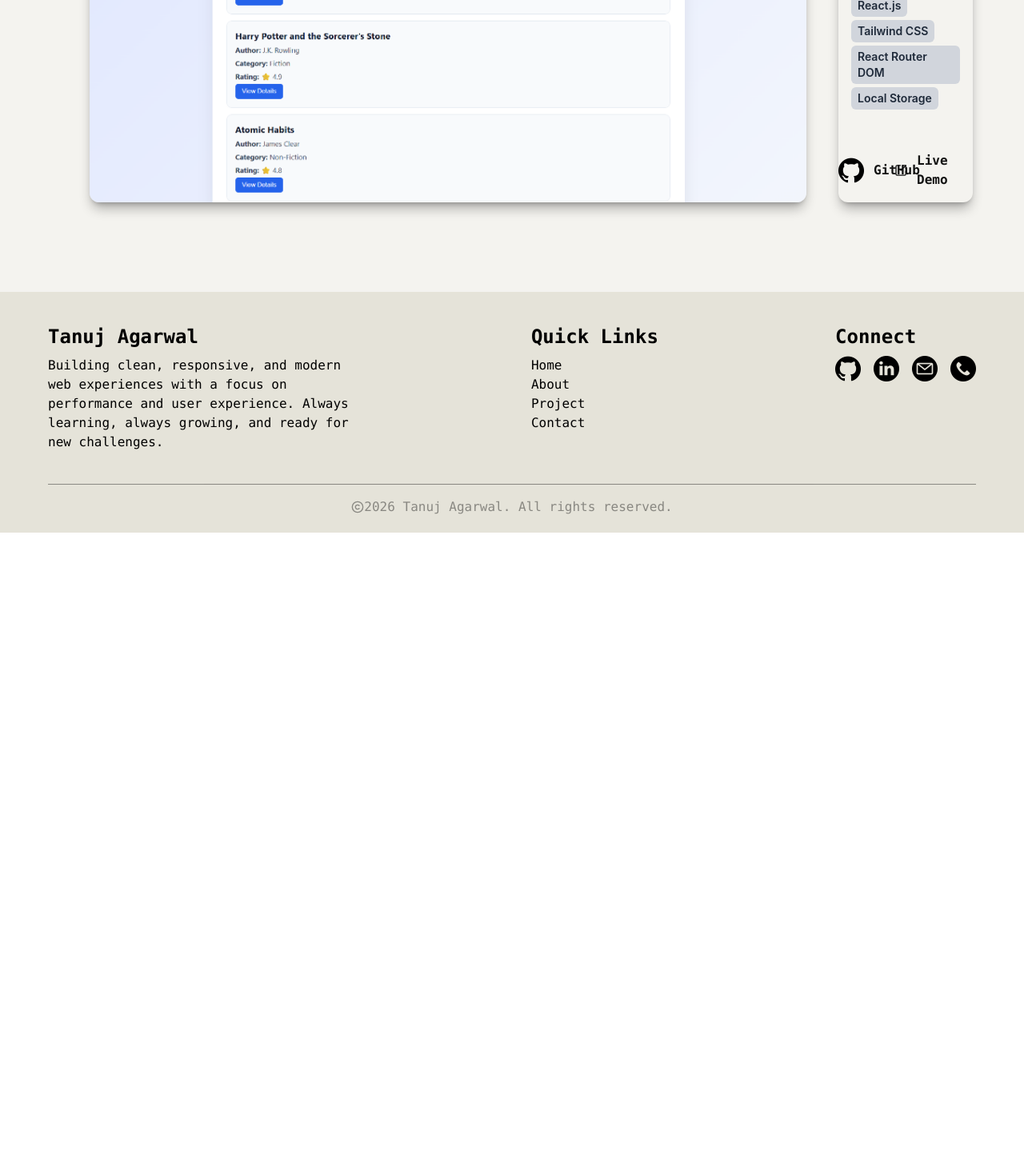
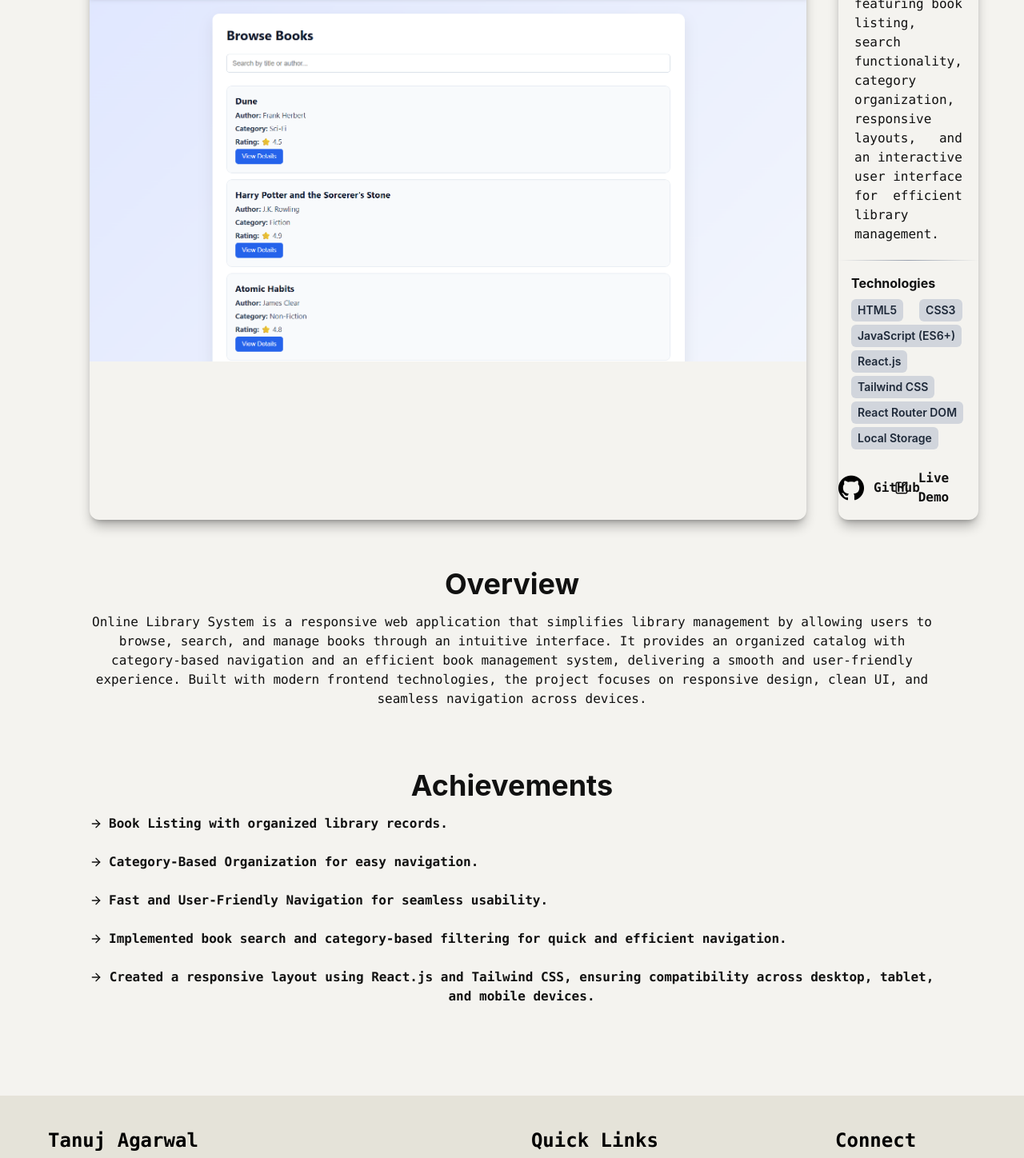
Before and after one commit to Tanuj-2531/Portfolio, a React (Vite) app: page /project/library in a window 1280 px wide. Shown: the part 451-1899 px from the top of the page at 80% size. Before the commit the page ends 1117 px from the top, so only its background shows below. Built offline with nearby package versions, Linux system fonts and the light colour scheme.

Commit message:
Add some details in projects and project section

```diff
--- a/src/App.jsx
+++ b/src/App.jsx
@@ -17,6 +17,8 @@ const App = () => {
       image: "/youtube.png",
       description:
         "A full-stack YouTube clone built with the MERN stack, featuring user authentication, video browsing, search functionality, responsive design, and a clean, modern interface for an engaging user experience.",
+      overview:
+        "YouTube Clone is a full-stack MERN web application inspired by YouTube, designed to provide a modern video-sharing experience. Users can browse videos, register and log in securely using JWT authentication, create channels, upload and manage videos, and interact through comments. The application features a responsive React-based interface, RESTful APIs built with Node.js and Express.js, and MongoDB for efficient data storage. It demonstrates full-stack development concepts, including authentication, CRUD operations, protected routes, and responsive UI design.",
       technologies: [
         "React.js",
         "Tailwind CSS",
@@ -32,6 +34,8 @@ const App = () => {
         "Browse and Watch Videos with a responsive interface.",
         "Search Videos by title for quick access.",
         "Responsive Design optimized for desktop and mobile devices.",
+        "Built a full-stack YouTube Clone using the MERN Stack (MongoDB, Express.js, React.js, Node.js).",
+        "Added comment functionality to enable user interaction on videos.",
       ],
       github: "https://github.com/Tanuj-2531/YouTube-Clone",
       live: "https://youtube-clone-pink-psi.vercel.app/",
@@ -43,6 +47,8 @@ const App = () => {
       image: "/library.png",
       description:
         "Designed and developed a frontend-based Library Management System featuring book listing, search functionality, category organization, responsive layouts, and an interactive user interface for efficient library management.",
+      overview:
+        "Online Library System is a responsive web application that simplifies library management by allowing users to browse, search, and manage books through an intuitive interface. It provides an organized catalog with category-based navigation and an efficient book management system, delivering a smooth and user-friendly experience. Built with modern frontend technologies, the project focuses on responsive design, clean UI, and seamless navigation across devices.",
       technologies: [
         "HTML5",
         "CSS3",
@@ -56,6 +62,8 @@ const App = () => {
         "Book Listing with organized library records.",
         "Category-Based Organization for easy navigation.",
         "Fast and User-Friendly Navigation for seamless usability.",
+        "Implemented book search and category-based filtering for quick and efficient navigation.",
+        "Created a responsive layout using React.js and Tailwind CSS, ensuring compatibility across desktop, tablet, and mobile devices.",
       ],
       github: "https://github.com/Tanuj-2531/Online-library-system",
       live: "https://online-library-system-sepia.vercel.app/",
@@ -67,6 +75,8 @@ const App = () => {
       image: "/textflow.png",
       description:
         "Developed a responsive text utility application that enables users to transform, format, and analyze text with features like case conversion, word counting, character counting, and extra space removal.",
+      overview:
+        "TextFlow is a responsive text utility web application designed to simplify text editing and formatting tasks. It enables users to perform operations such as case conversion, text cleaning, word and character counting, and copy text with ease. Built with React.js, the application focuses on fast performance, an intuitive user interface, and a seamless user experience across different devices.",
       technologies: [
         "HTML5",
         "CSS3",
@@ -79,6 +89,8 @@ const App = () => {
         "Convert Text between uppercase and lowercase instantly.",
         "Count Words and Characters in real time.",
         "Remove Extra Spaces for clean and formatted text.",
+        "Implemented multiple text transformation features, including uppercase, lowercase, sentence case, and title case conversion.",
+        "Built text formatting utilities such as remove extra spaces, clear text, and copy-to-clipboard functionality.",
       ],
       github: "https://github.com/Tanuj-2531/Textflow-Write-Better",
       live: "https://textflow-write-better.vercel.app/",
--- a/src/components/Project.jsx
+++ b/src/components/Project.jsx
@@ -29,7 +29,7 @@ const Project = (props) => {
                   })}
                 </div>
                 <div className='flex flex-col p-3 my-3 text-justify gap-3 min-h-36'>
-                  {item.features.map((feature, idx) => {
+                  {item.features.slice(0, 3).map((feature, idx) => {
                     return(
                       <div key={idx} className='flex gap-2 min-h-12'>
                         <ArrowRight className='shrink-0 mt-1' size={16} />
--- a/src/pages/ProjectDetails.jsx
+++ b/src/pages/ProjectDetails.jsx
@@ -1,7 +1,7 @@
 import React, { useContext } from 'react'
 import { ThemeDataContext } from '../Context/ThemeContext'
 import { Link, useParams } from 'react-router-dom'
-import { SquareArrowOutUpRight } from 'lucide-react'
+import { SquareArrowOutUpRight, ArrowRight } from 'lucide-react'
 
 const ProjectDetails = (props) => {
   const [theme] = useContext(ThemeDataContext)
@@ -15,6 +15,10 @@ const ProjectDetails = (props) => {
         <img className={`${MyProjectStyle} w-4xl h-auto object-contain rounded-xl shadow-lg`} src={MyProject.image} alt="" />
         <div className={`${MyProjectStyle} flex flex-col rounded-xl shadow-lg`}>
           <h1 className='text-xl font-extrabold font-sans py-5 text-center'>Project Details</h1>
+          <p className='p-3 mx-2 text-justify min-h-32'>{MyProject.description}</p>
+          <div className="flex justify-center my-2">
+            <div className="h-px w-full bg-linear-to-r from-transparent via-gray-400 to-transparent"></div>
+          </div>
           <h3 className='text-md font-bold font-sans px-4 mt-2'>Technologies</h3>
           <div className='flex gap-5 flex-wrap gap-x-5 gap-y-1 px-4 font-semibold font-sans text-gray-500 mt-2 min-h-24 items-center'>
             {MyProject.technologies.map((tech, idx) => {
@@ -34,8 +38,22 @@ const ProjectDetails = (props) => {
           </div>
         </div>
       </div>
+      <div className='flex flex-col gap-4'>
+        <h1 className='text-4xl font-bold text-center mt-15 font-sans'>Overview</h1>
+        <p className='text-center'>{MyProject.overview}</p>
+        <h1 className='text-4xl font-bold text-center mt-15 font-sans'>Achievements</h1>
+        <p className='text-center'>
+          {MyProject.features.map((feature, idx)=> {
+            return(
+              <div key={idx} className='flex gap-2 min-h-12'>
+                <ArrowRight className='shrink-0 mt-1' size={16} />
+                <p className='font-semibold'>{feature}</p>
+              </div>
+            )
+          })}
+        </p>
+      </div>
     </div>
   )
 }
-
 export default ProjectDetails
```
